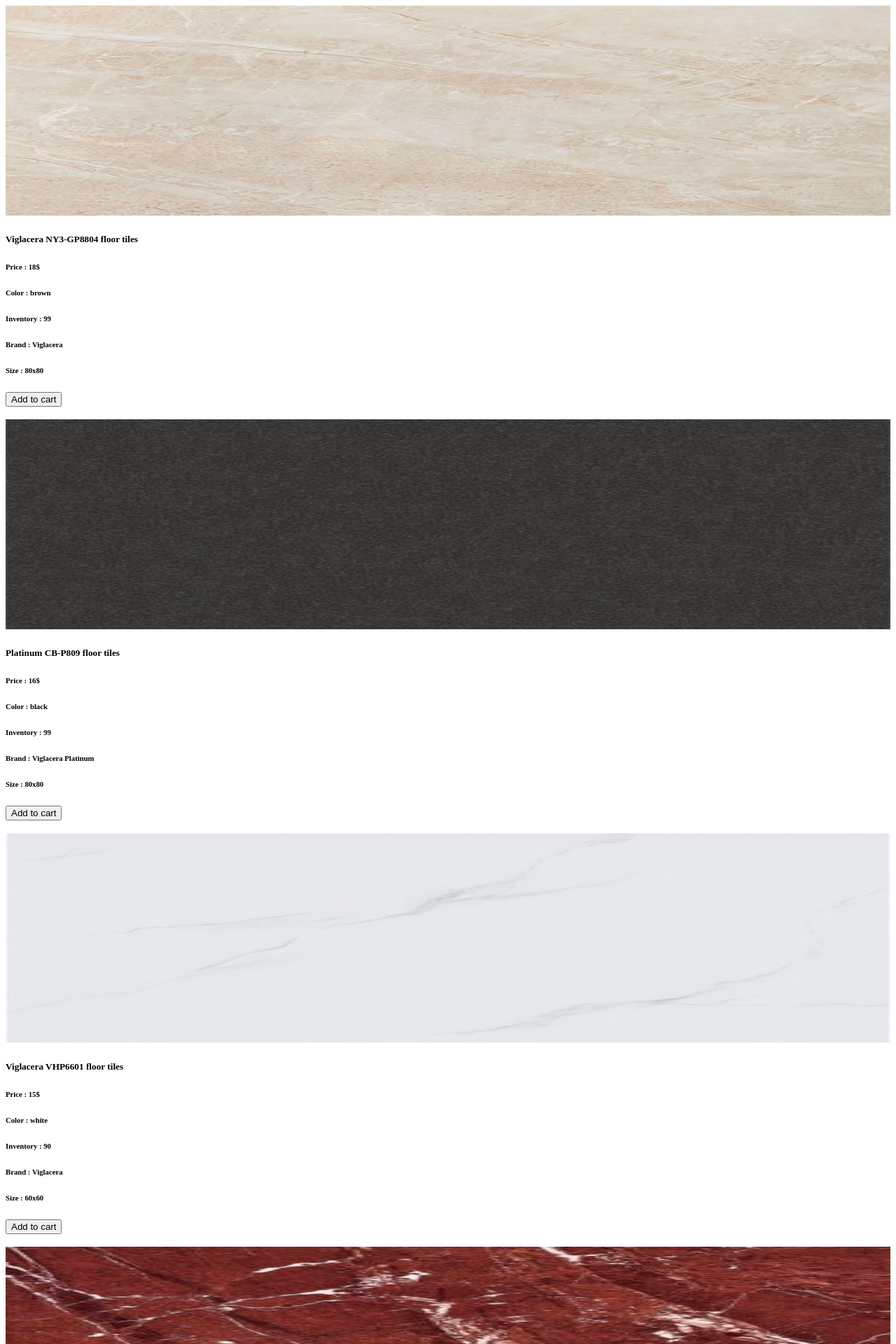
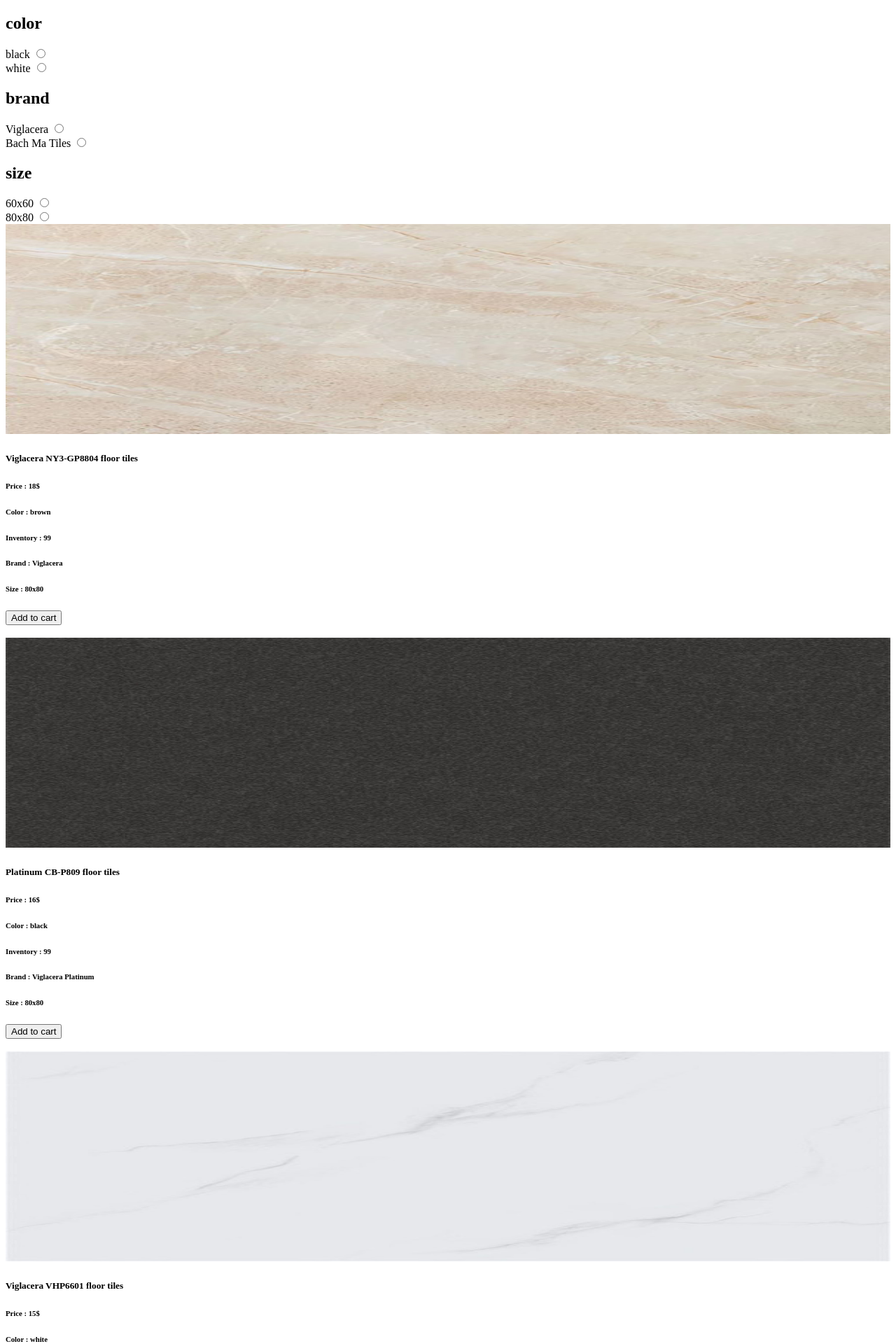
Before and after one commit to huongcaoha1994/ceramic-tiles, a PHP site: page /demo-checkbox.php in a window 1280 px wide. Shown: the top 1920 px of the page at 70% size. Run offline with PHP 8.4, Linux system fonts and the light colour scheme; data comes from the database, SQL or seed files in the repository.

Commit message:
update code

```diff
--- a/SRC/view/demo-checkbox.php
+++ b/SRC/view/demo-checkbox.php
@@ -4,11 +4,92 @@
     <meta charset="UTF-8">
     <meta name="viewport" content="width=device-width, initial-scale=1.0">
     <title>Document</title>
+    <script src="https://ajax.googleapis.com/ajax/libs/jquery/3.6.0/jquery.min.js"></script>
+  <script>
+
+    function filter_color(color) {
+      $.ajax({
+        url: "filter-color.php",
+        type: "POST",
+        data: { color: color },
+        success: function(response) {
+          $("#filter").html(response); // Cập nhật nội dung danh sách sản phẩm
+        },
+        error: function(jqXHR, textStatus, errorThrown) {
+          console.error("Error:", textStatus, errorThrown);
+        }
+      });
+    }
+
+    function filter_brand(brand) {
+      $.ajax({
+        url: "filter-color.php",
+        type: "POST",
+        data: { brand: brand },
+        success: function(response) {
+          $("#filter").html(response); // Cập nhật nội dung danh sách sản phẩm
+        },
+        error: function(jqXHR, textStatus, errorThrown) {
+          console.error("Error:", textStatus, errorThrown);
+        }
+      });
+    }
+
+    function filter_size(size) {
+      $.ajax({
+        url: "filter-color.php",
+        type: "POST",
+        data: { size: size },
+        success: function(response) {
+          $("#filter").html(response); // Cập nhật nội dung danh sách sản phẩm
+        },
+        error: function(jqXHR, textStatus, errorThrown) {
+          console.error("Error:", textStatus, errorThrown);
+        }
+      });
+    }
+  </script>
 </head>
 <body>
+    <h2>color</h2>
+    <label for="color">black</label>
+    <input type="radio" name="color" value="black" onclick="filter_color('black')">
+    <br>
+    <label for="color">white</label>
+    <input type="radio" name="color" value="white" onclick="filter_color('white')">
+    <br>
+    <!-- <label for="color">All</label>
+    <input type="radio" name="color" value="" onclick="filter_color('')">
+    <br> -->
+
+    <h2>brand</h2>
+    <label for="brand">Viglacera</label>
+    <input type="radio" name="brand" value="Viglacera" onclick="filter_brand('Viglacera')">
+    <br>
+    <label for="brand">Bach Ma Tiles</label>
+    <input type="radio" name="brand" value="Bach Ma Tiles" onclick="filter_brand('Bach Ma Tiles')">
+    <br>
+    <!-- <label for="brand">All</label>
+    <input type="radio" name="brand" value="" onclick="filter_brand('')">
+    <br> -->
+
+    <h2>size</h2>
+    <label for="size">60x60</label>
+    <input type="radio" name="size" value="60x60" onclick="filter_size('60x60')">
+    <br>
+    <label for="size">80x80</label>
+    <input type="radio" name="size" value="80x80" onclick="filter_size('80x80')">
+    <br>
+    <!-- <label for="size">white</label>
+    <input type="radio" name="size" value="" onclick="filter_size('')">
+    <br> -->
+
+    <div id="filter">
+
     <?php
-    include("../core/model/database.php");
+
     include("filter-color.php");
     ?>
+    </div>
 </body>
 </html>
--- a/SRC/view/filter-color.php
+++ b/SRC/view/filter-color.php
@@ -8,44 +8,42 @@ if ($_SERVER["REQUEST_METHOD"] === "POST") {
   $size = $_POST['size'] ;
   $_SESSION['size'] = $size ;
 
-if($_SESSION['color'] === ""){
-  unset($_SESSION['color']);
-}
+// if($color === ""){
+//   unset($_SESSION['color']);
+// }
 
-if($_SESSION['brand'] === ""){
-  unset($_SESSION['brand']);
-}
+// if($_SESSION['brand'] === ""){
+//   unset($_SESSION['brand']);
+// }
 
-if($_SESSION['size'] === ""){
-  unset($_SESSION['size']);
-}
+// if($_SESSION['size'] === ""){
+//   unset($_SESSION['size']);
+// }
 
-if(isset($_SESSION['color'])){
+if($color !== ""){
   $select_filter = "SELECT * FROM products WHERE color = '$color';" ;
-  if(isset($_SESSION['brand'])){
+  if($brand !== ""){
     $select_filter = "SELECT * FROM products WHERE color = '$color' and brand = '$brand';" ;
   }
-  if(isset($_SESSION['size'])){
+  if($size !== ""){
     $select_filter = "SELECT * FROM products WHERE color = '$color' and brand = '$brand' and size = '$size';" ;
   }
 }
-
-if(isset($_SESSION['brand'])){
+else if($brand !== ""){
   $select_filter = "SELECT * FROM products WHERE brand = '$brand';" ;
-  if(isset($_SESSION['color'])){
+  if($color !== ""){
     $select_filter = "SELECT * FROM products WHERE brand = '$brand' and color = '$color';" ;
   }
-  if(isset($_SESSION['size'])){
+  if($size !== ""){
     $select_filter = "SELECT * FROM products WHERE brand = '$brand' and color = '$color' and size = '$size';" ;
   }
 }
-
-if(isset($_SESSION['size'])){
+else if($size !== ""){
   $select_filter = "SELECT * FROM products WHERE size = '$size';" ;
-  if(isset($_SESSION['brand'])){
+  if($brand !== ""){
     $select_filter = "SELECT * FROM products WHERE size = '$size' and brand = '$brand';" ;
   }
-  if(isset($_SESSION['color'])){
+  if($color !== ""){
     $select_filter = "SELECT * FROM products WHERE size = '$size' and brand = '$brand' and color = '$color';" ;
   }
 }
--- a/SRC/view/header.php
+++ b/SRC/view/header.php
@@ -85,8 +85,7 @@
                 <div class="col">
                     <button class="btn btn-primary position-relative btn-cart">
                         <i class="fa-solid fa-cart-shopping"></i>
-                        <span class="position-absolute top-0 start-100 translate-middle badge rounded-pill bg-danger">
-                            99+
+                        <span class="position-absolute top-0 start-100 translate-middle badge rounded-pill bg-danger">99
                             <span class="visually-hidden">unread messages</span>
                         </span>
                         <div class="header_cart position-absolute z-2 rounded-1 border">
@@ -95,7 +94,7 @@
                             </div>
                             <div class="header__cart-body">
                                 <!-- Thêm sản phẩm ở đây -->
-                               <?php
+                        <?php
                                session_start();
                                include("../core/model/database.php");
                               if(isset($_SESSION['user_id'])){
@@ -110,6 +109,7 @@
                               }
                               echo "0" ;
                                ?>
+
                             </div>
                             <div class="header__cart-footer py-2">
                                 <div class="d-flex justify-content-around">
--- a/SRC/view/search.php
+++ b/SRC/view/search.php
@@ -51,7 +51,7 @@ if ($result_product->num_rows > 0) {
 
             <div class="col-6 col-md-4 mb-3 mb-md-3 px-2">
                 <div class="card h-100 ">
-                    <a href="#">
+                    <a href="../core/controller/product-detail.php?product_id=<?php echo $row['product_id'] ;?>">
                     <img src="../assets/img<?php echo $row['image']; ?>" alt="" width="100%" height="300px">
                     </a>
                     <div class="card-body set-equal">
```
Also changed, not shown: SRC/view/shop.php (+34 -2 lines).
